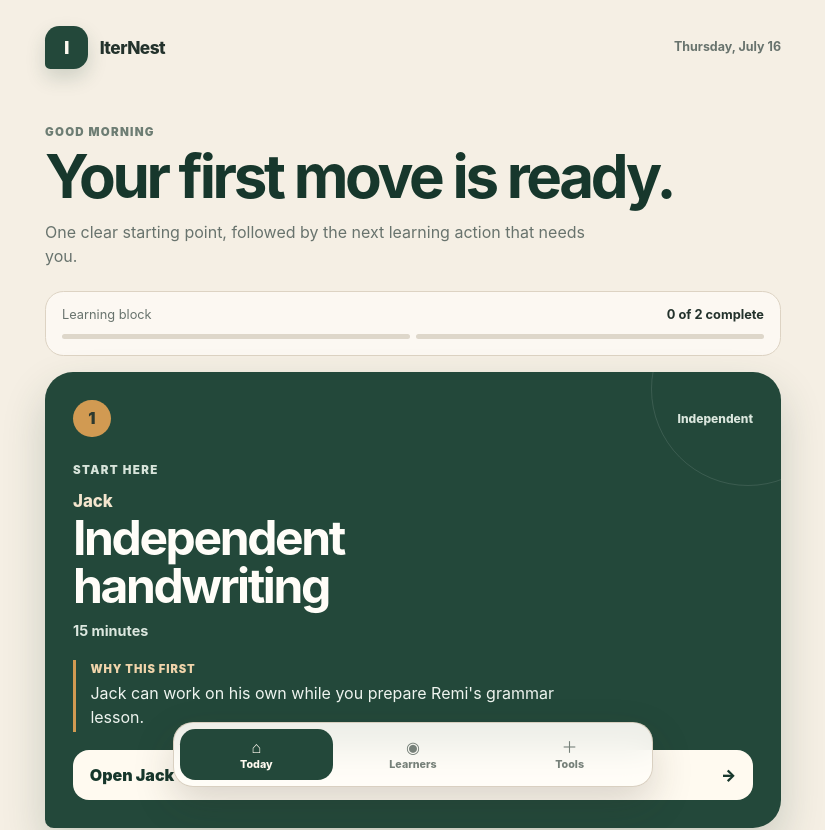
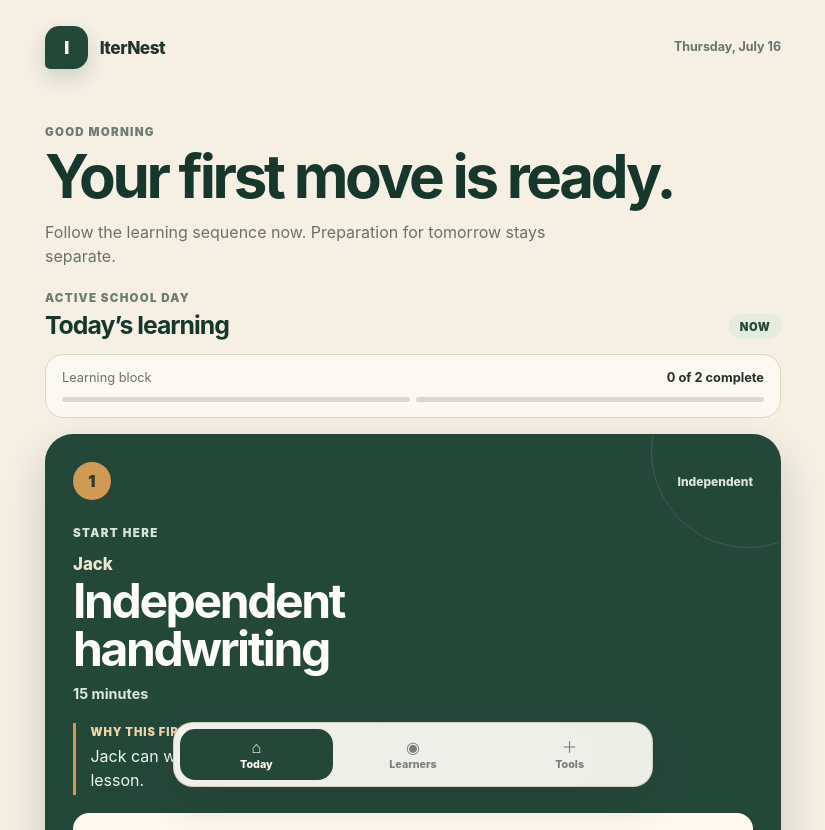
Before and after one commit to ajswans5/iternest-homeschool, a React (Vite) app in the folder app/: page / in a window 1280 px wide. Shown: the top 830 px of the page, without its empty margins (227-1052 px from the left). Built offline with nearby package versions, Linux system fonts and the light colour scheme.

Commit message:
Use split learning and tomorrow prep workflow

```diff
--- a/app/src/app/App.tsx
+++ b/app/src/app/App.tsx
@@ -1,5 +1,5 @@
-import { ParentDashboardPage } from '../pages/ParentDashboardPage';
+import { ParentWorkflowPage } from '../pages/ParentWorkflowPage';
 
 export function App() {
-  return <ParentDashboardPage />;
+  return <ParentWorkflowPage />;
 }
```
